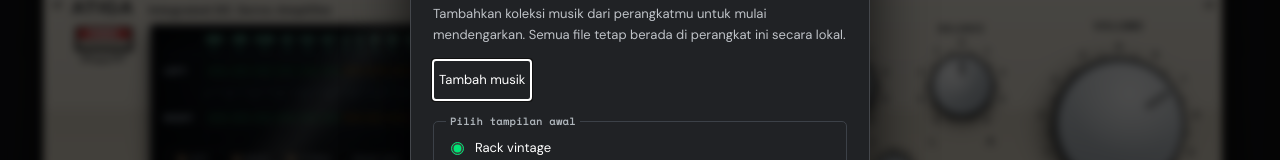
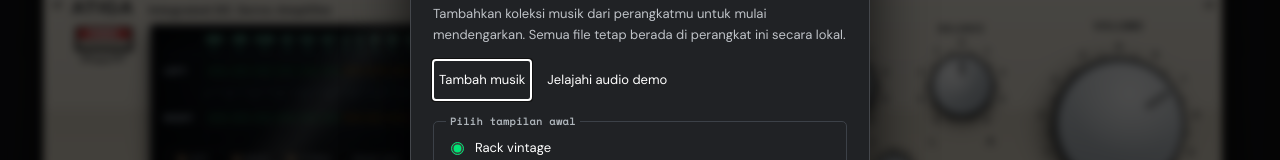
Before and after one commit to aantriono82/audio, a React (Vite) app: page / in a window 1280 px wide. Shown: the part 319-479 px from the top of the page. Built offline with nearby package versions, Linux system fonts and the light colour scheme.

Commit message:
fix: ensure welcome-demo button is interactable during desktop smoke test

```diff
--- a/src/react/playerMarkup.ts
+++ b/src/react/playerMarkup.ts
@@ -1019,7 +1019,7 @@ export const playerMarkup = String.raw`<div class="app teac-rack-app" id="app">
     <p>Tambahkan koleksi musik dari perangkatmu untuk mulai mendengarkan. Semua file tetap berada di perangkat ini secara lokal.</p>
     <div class="welcome-actions">
       <button type="button" class="primary-button" id="welcome-import">Tambah musik</button>
-      <button type="button" class="text-button" id="welcome-demo" hidden>Jelajahi audio demo</button>
+      <button type="button" class="text-button" id="welcome-demo">Jelajahi audio demo</button>
     </div>
     <fieldset class="welcome-choice">
       <legend>Pilih tampilan awal</legend>
```
Also changed, not shown: 2 other files (tests, documents, lock files or other folders).
